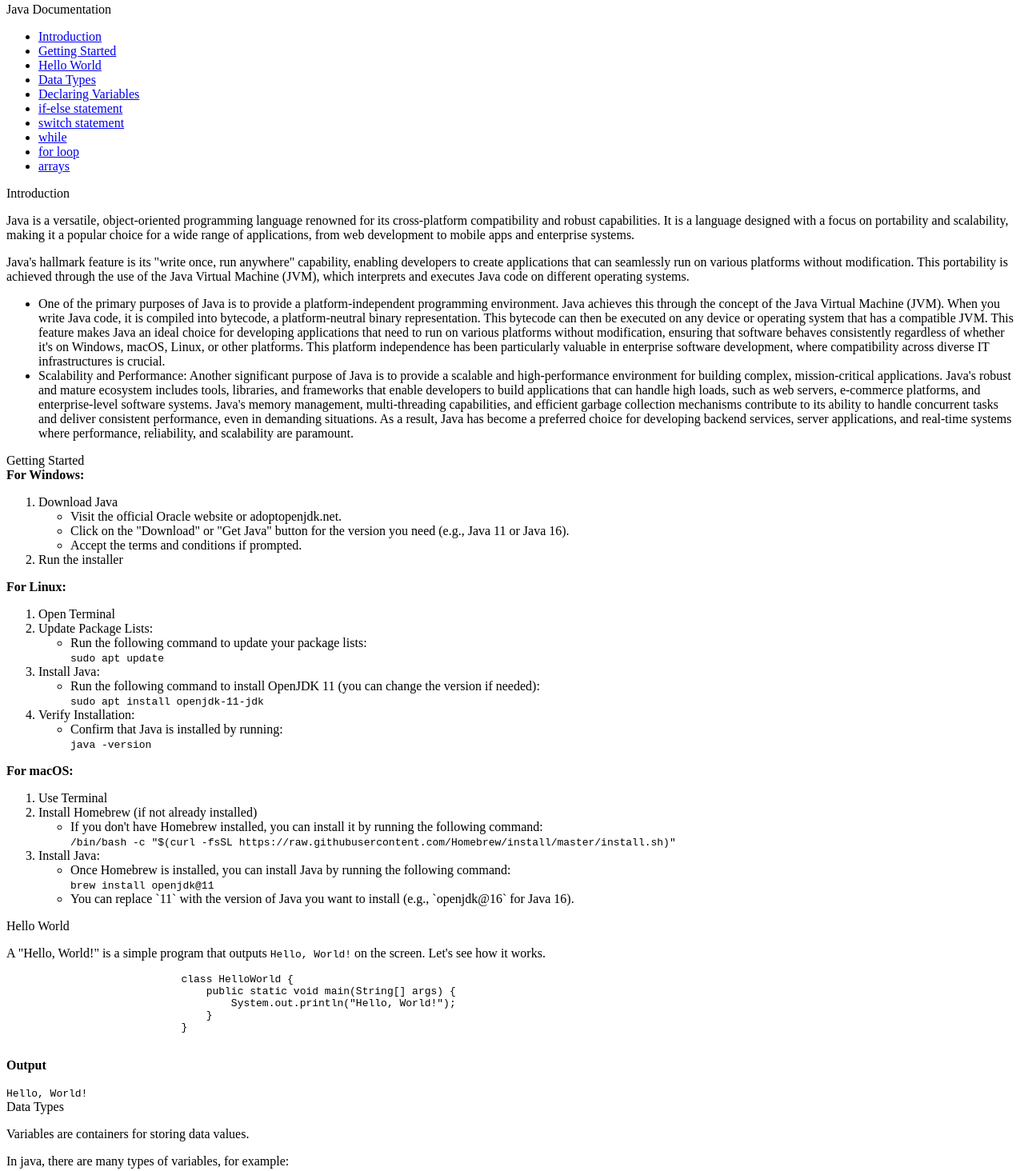
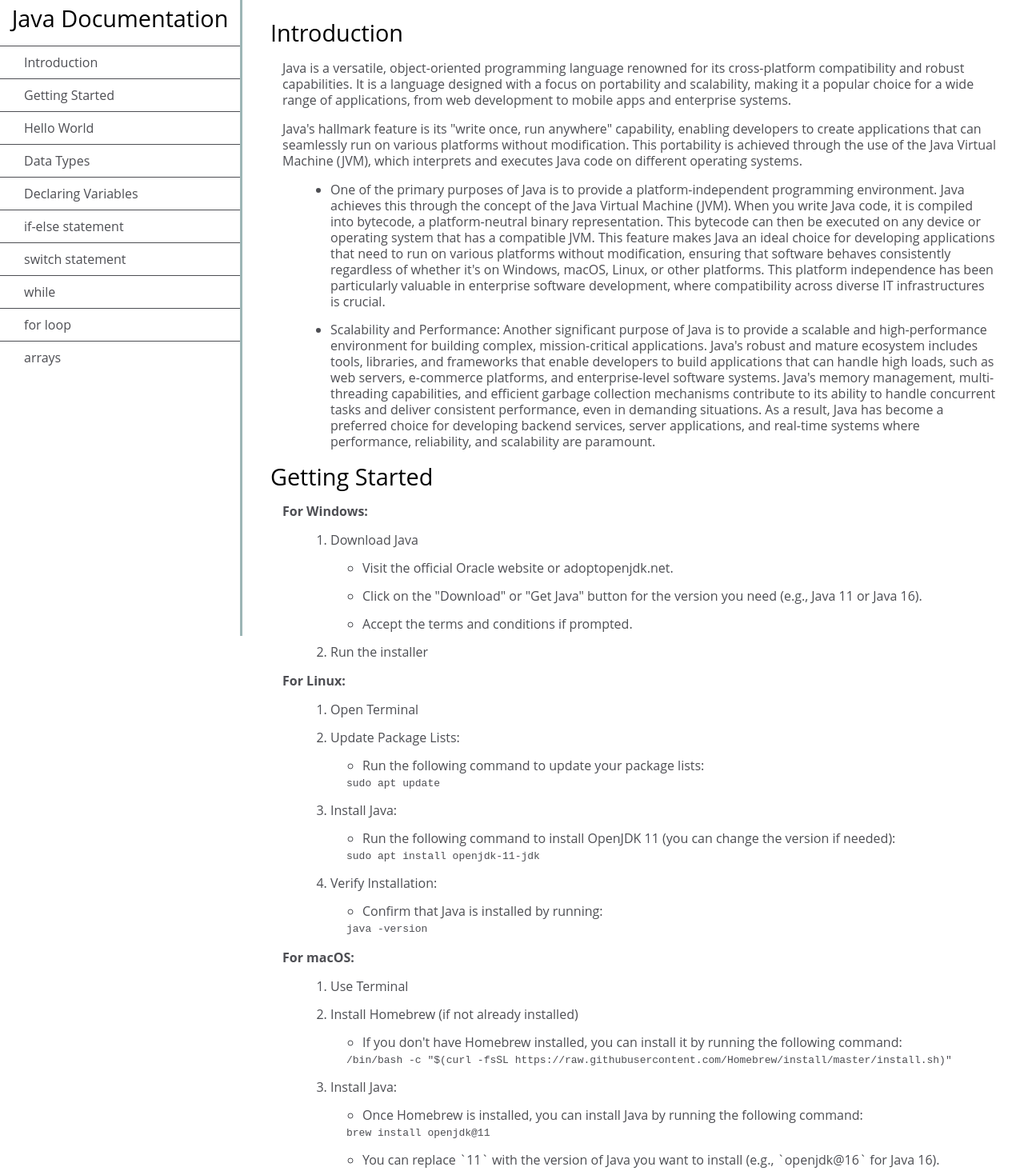
Before and after one commit to Reynyel/Technical-Documentation-Page, a plain HTML site: page index.html in a window 1280 px wide. Shown: the part 5-1469 px from the top of the page at 80% size. Drawn offline with Linux system fonts and the light colour scheme.

Commit message:
added style to webpage -added class name to code snippets

```diff
--- a/index.html
+++ b/index.html
@@ -147,11 +147,11 @@
                 <header>Hello World</header>
                 <article>
                     <p>A "Hello, World!" is a simple program that outputs <code>Hello, World!</code> on the screen. Let's see how it works.</p>
-                    <code>
+                    <code class="code-snippet">
                         <pre>
                             class HelloWorld {
                                 public static void main(String[] args) {
-                                    System.out.println(&quot;Hello, World!&quot;);
+                                    System.out.println("Hello, World!");
                                 }
                             }
                         </pre>
@@ -159,7 +159,7 @@
                     <p>
                         <strong>Output</strong>
                     </p>
-                    <samp>Hello, World!</samp>
+                    <samp class="code-snippet">Hello, World!</samp>
                 </article>
             </section>
             <section class="main-section" id="Data_Types">
@@ -191,7 +191,7 @@
                 <article>
                     <p>To create a variable, you must specify the variable type and assign it a value:</p>
                     <code>
-                        <pre>
+                        <pre class="code-snippet">
                             type variableName = value;
                         </pre>
                     </code>
@@ -201,7 +201,7 @@
                 <header>if-else statement</header>
                 <article>
                     <p>Use the <code>if</code> statement to specify a block of Java code to be executed if a condition is true.</p>
-                    <code>
+                    <code class="code-snippet">
                         <pre>
                             if(condition){
                                 // block of code to be executed if the condition is true
@@ -214,7 +214,7 @@
                 <header>switch statement</header>
                 <article>
                     <p>The <code>switch</code> statement selects one of many code blocks to be executed:</p>
-                    <code>
+                    <code class="code-snippet">
                         <pre>
                             switch(expression){
                                 case x:
@@ -234,7 +234,7 @@
                 <header>while</header>
                 <article>
                     <p>The <code>while</code> loop loops through a block of code as long as a specified condition is true.</p>
-                    <code>
+                    <code class="code-snippet">
                         <pre>
                             while(condition){
                                 // code block to be executed
@@ -247,7 +247,7 @@
                 <header>for loop</header>
                 <article>
                     <p>You can use the <code>for</code> loop when you know how many times you want to loop through a block of code:</p>
-                    <code>
+                    <code class="code-snippet">
                         <pre>
                             for(statement 1; statement 2; statement 3){
                                 // code block to be executed
@@ -266,7 +266,7 @@
                     <p>
                         To declare an array, define the variable type with square brackets:
                     </p>
-                    <code>
+                    <code class="code-snippet">
                         <pre>
                             String[] cars;
                         </pre>
@@ -274,7 +274,7 @@
                     <p>
                         To insert values to it, place the values in a comma-separated list, inside curly braces:
                     </p>
-                    <code>
+                    <code class="code-snippet">
                         <pre>
                             String[] cars = {"Volvo", "BMW", "Ford", "Mazda"};
                         </pre>
@@ -282,7 +282,7 @@
                     <p>
                         An array for integers would look like this:
                     </p>
-                    <code>
+                    <code class="code-snippet">
                         <pre>
                             int[] num = {1, 2, 3, 4, 5};
                         </pre>
--- a/styles.css
+++ b/styles.css
@@ -0,0 +1,127 @@
+html, body{
+    min-width: 290px;
+    color: #4d4e53;
+    background-color: #ffffff;
+    font-family: 'Open Sans', Arial, Helvetica, sans-serif;
+    line-height: 1.25;
+}
+
+#navbar{
+    position: fixed;
+    min-width: 290px;
+    top: 0px;
+    left: 0px;
+    width: 300px;
+    height: 100%;
+    border-right: solid;
+    border-color: rgba(9, 71, 71, 0.4);
+}
+
+header{
+    color: #000000;
+    margin: 10px;
+    text-align: center;
+    font-size: 1.8em;
+    font-weight: thin;
+}
+
+#main-doc header{
+    text-align: left;
+    margin: 0px;
+}
+
+#navbar ul{
+    height: 88%;
+    padding: 0;
+    overflow-y: auto;
+    overflow-x: hidden;
+}
+
+#navbar li{
+    color: #4d4e53;
+    border-top: 1px solid;
+    list-style: none;
+    position: relative;
+    width: 100%;
+}
+
+#navbar a{
+    display: block;
+    padding: 10px 30px;
+    color: #4d4e53;
+    text-decoration: none;
+    cursor: pointer;
+}
+
+#main-doc{
+    position: absolute;
+    margin-left: 310px;
+    padding: 20px;
+    margin-bottom: 110px;
+}
+
+section article{
+    color: #4d4e53;
+    margin: 15px;
+    font-size: 1em;
+}
+
+section li{
+    margin: 15px 0px 0px 20px;
+}
+
+.code-snippet{
+    display: block;
+    text-align: left;
+    white-space: pre-line;
+    position: relative;
+    word-break: normal;
+    word-wrap: normal;
+    line-height: 2;
+    background-color: #423b3b;
+    color: #ffffff;
+    padding: 15px;
+    margin: 10px;
+    border-radius: 5px;
+}
+
+@media only screen and(max-width: 815px){
+    #navbar ul{
+        border: 1px solid;
+        height: 207px;
+    }
+
+    #navbar{
+        background-color: #ffffff;
+        position: absolute;
+        top: 0;
+        padding: 0;
+        margin: 0;
+        width: 100%;
+        max-height: 275px;
+        border: none;
+        z-index: 1;
+        border-bottom: 2px solid;
+    }
+
+    #main-doc{
+        position: relative;
+        margin-left: 0px;
+        margin-top: 270px;
+    }
+}
+
+@media only screen and (max-width: 400px){
+    #main-doc{
+        margin-left: -10px;
+    }
+
+    code{
+        margin-left: -20px;
+        width: 100%;
+        padding: 15px;
+        padding-left: 10px;
+        padding-right: 45px;
+        min-width: 233px;
+    }
+}
```
